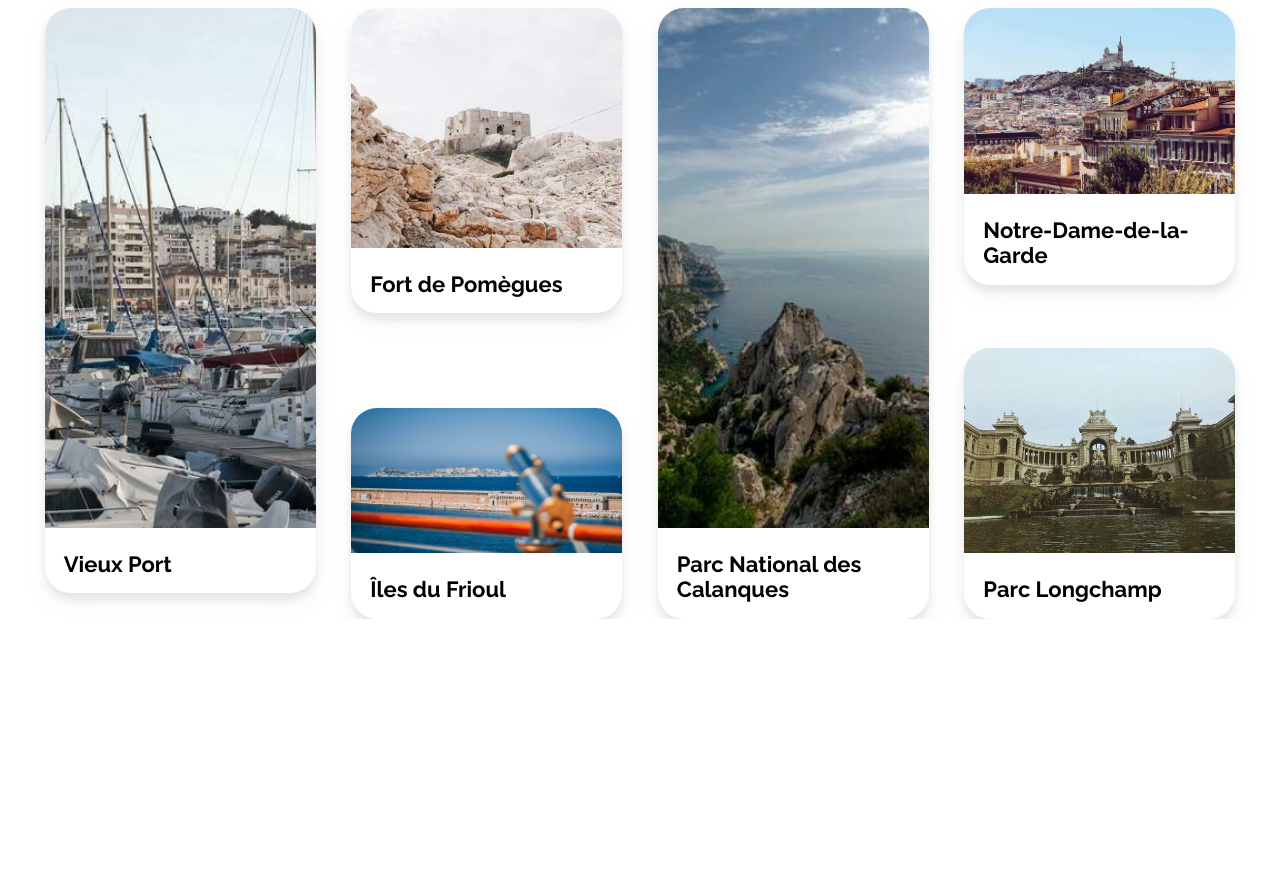
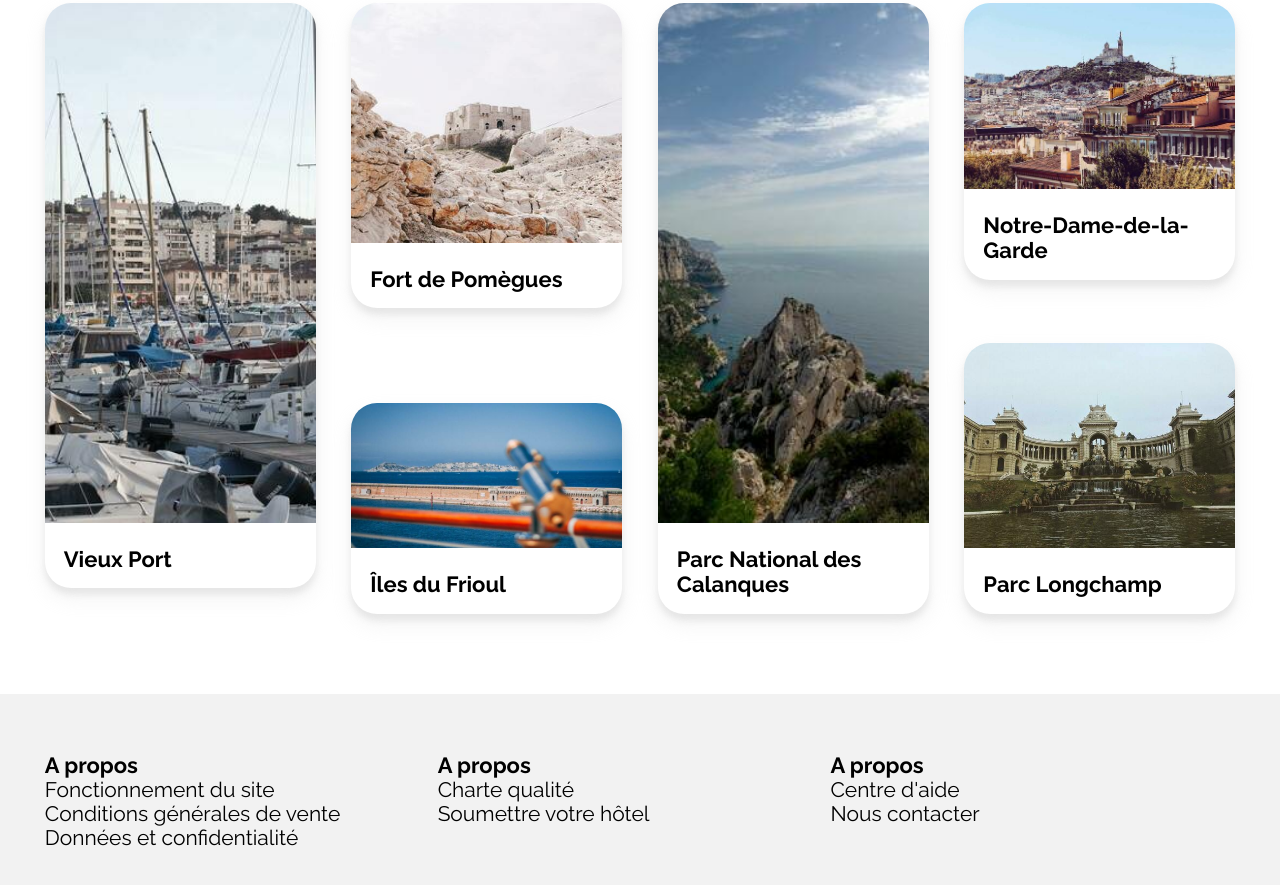
Before and after one commit to mhihmi/OC_P2_Booki, a plain HTML site: page index.html in a window 1280 px wide. Shown: the part 1759-2644 px from the top of the page. Before the commit the page ends 2378 px from the top, so only its background shows below. Drawn offline with Linux system fonts and the light colour scheme.

Commit message:
Footer Part1

```diff
--- a/css/mobile_styles.css
+++ b/css/mobile_styles.css
@@ -284,7 +284,7 @@
 /* Main Section Activities */
 
 .activities {
-  margin-top: 25px;
+  margin: 25px 0;
   padding: 0 5%;
 }
 
--- a/css/styles.css
+++ b/css/styles.css
@@ -458,7 +458,7 @@ ul {
 /* Main Section Activities */
 
 .activities {
-  margin-top: 85px;
+  margin: 80px 0;
 }
 
 .activities__container {
@@ -518,3 +518,13 @@ ul {
 /*------------------------------------------------*/
 /*                     FOOTER                     */
 /*------------------------------------------------*/
+
+.siteFooter {
+  display: flex;
+  background-color: var(--color-page-bg);
+  padding: 59px 3.5vw;
+}
+
+.siteFooter__container {
+  flex: 0 1 33%;
+}
--- a/css/tablet_styles.css
+++ b/css/tablet_styles.css
@@ -184,7 +184,7 @@
 
 /* Main Section Activities */
 .activities {
-  margin-top: 31px;
+  margin: 31px 0;
 }
 
 .activities__container {
--- a/index.html
+++ b/index.html
@@ -340,7 +340,35 @@
     </div>
     <!--pageWrapper stop here cause of footer full width -->
     <!-- FOOTER -->
-    <footer>
+    <footer class="siteFooter">
+        <div class="siteFooter__container">
+            <ul class="siteFooter__list">
+                <li class="siteFooter__item">
+                    <h3 class="siteFooter__title">A propos</h3>
+                </li>
+                <li class="siteFooter__item"><a href="" class="siteFooter__link">Fonctionnement du site</a></li>
+                <li class="siteFooter__item"><a href="" class="siteFooter__link">Conditions générales de vente</a></li>
+                <li class="siteFooter__item"><a href="" class="siteFooter__link">Données et confidentialité</a></li>
+            </ul>
+        </div>
+        <div class="siteFooter__container">
+            <ul class="siteFooter__list">
+                <li class="siteFooter__item">
+                    <h3 class="siteFooter__title">A propos</h3>
+                </li>
+                <li class="siteFooter__item"><a href="" class="siteFooter__link">Charte qualité</a></li>
+                <li class="siteFooter__item"><a href="" class="siteFooter__link">Soumettre votre hôtel</a></li>
+            </ul>
+        </div>
+        <div class="siteFooter__container">
+            <ul class="siteFooter__list">
+                <li class="siteFooter__item">
+                    <h3 class="siteFooter__title">A propos</h3>
+                </li>
+                <li class="siteFooter__item"><a href="" class="siteFooter__link">Centre d'aide</a></li>
+                <li class="siteFooter__item"><a href="" class="siteFooter__link">Nous contacter</a></li>
+            </ul>
+        </div>
     </footer>
 </body>
 
```
